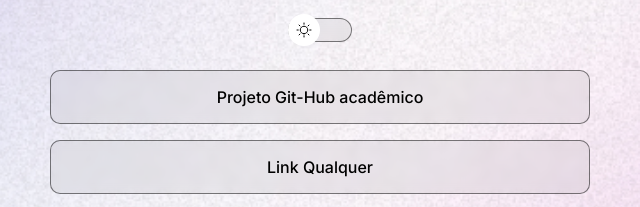
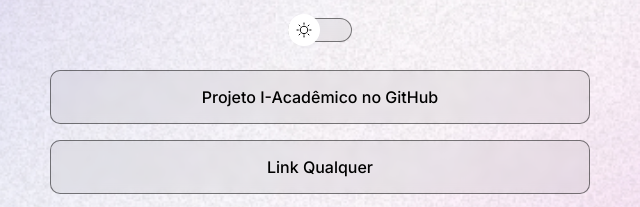
Before and after one commit to InacioAlmeida/devLinks_proj_rockeseat, a plain HTML site: page index.html in a window 1280 px wide. Shown: the part 350-557 px from the top of the page, 320-960 px from the left. Drawn offline with nearby package versions, Linux system fonts and the light colour scheme.

Commit message:
link title change

```diff
--- a/index.html
+++ b/index.html
@@ -21,7 +21,7 @@
         </div>
         <ul>
             <li>
-                <a href="#" target="_blank">Projeto Git-Hub acadêmico</a>
+                <a href="#" target="_blank">Projeto I-Acadêmico no GitHub</a>
             </li>
             <li>
                 <a href="#" target="_blank">Link Qualquer</a>
```
